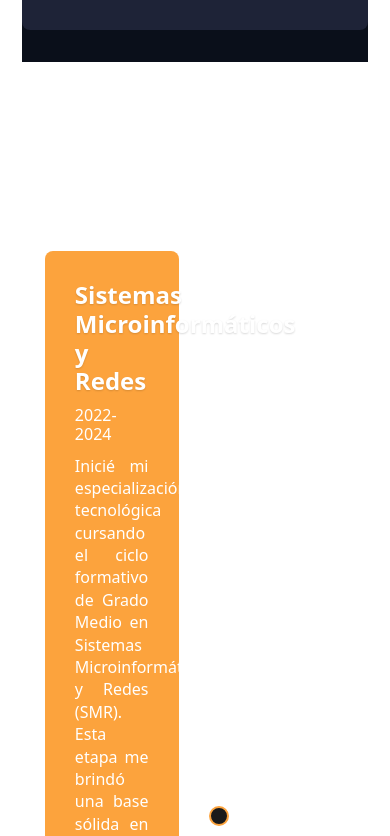
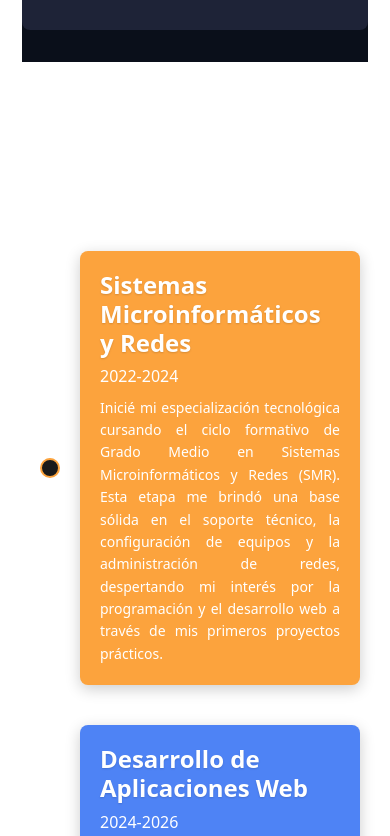
Before and after one commit to caarlos-14/Portfolio, a Next.js app in the folder portfolio-carlos/: page / in a window 390 px wide. Shown: the part 1828-2664 px from the top of the page. Built offline with nearby package versions, Linux system fonts and the light colour scheme.

Commit message:
timeline

```diff
--- a/portfolio-carlos/componentes/timeline/timeline.module.css
+++ b/portfolio-carlos/componentes/timeline/timeline.module.css
@@ -49,6 +49,8 @@
     padding: 30px;
     border-radius: 8px;
     color: #ffffff;
+    /* Mejora clave para la legibilidad en fondos de color */
+    box-shadow: 0 4px 15px rgba(0, 0, 0, 0.2);
 }
 
 .eventContent h3 {
@@ -66,7 +68,8 @@
 
 .eventContent p {
     margin: 0;
-    line-height: 1.4;
+    font-size: 14px;
+    line-height: 1.6;
     text-align: justify;
 }
 
@@ -103,3 +106,43 @@
 .red::after { border-color: #f25454; }
 .green::after { border-color: #38c967; }
 .blue::after { border-color: #4e83f5; }
+
+
+
+@media screen and (max-width: 768px) {
+    /* Mover la línea vertical hacia el lado izquierdo */
+    .timeline::before {
+        left: 20px;
+        transform: none;
+    }
+
+    /* Hacer que las tarjetas ocupen casi todo el ancho */
+    .event {
+        width: 100%;
+        display: flex;
+        justify-content: flex-start !important;
+        margin-left: 0 !important;
+        margin-right: 0 !important;
+        padding-left: 50px; /* Espacio para que no pise la línea y los puntos */
+    }
+
+    /* Resetear las clases left y right para móviles */
+    .left, .right {
+        margin-left: 0;
+        margin-right: 0;
+        justify-content: flex-start;
+    }
+
+    /* Ajustar el ancho del contenido de la tarjeta */
+    .eventContent {
+        width: 100%;
+        padding: 20px;
+    }
+
+    /* Alinear los puntos circulares a la izquierda, sobre la línea */
+    .left::after,
+    .right::after {
+        left: 10px;
+        right: auto;
+    }
+}
```
